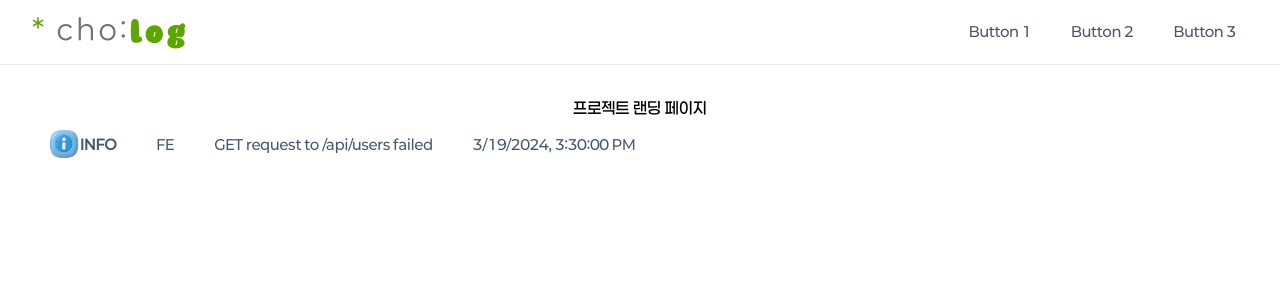
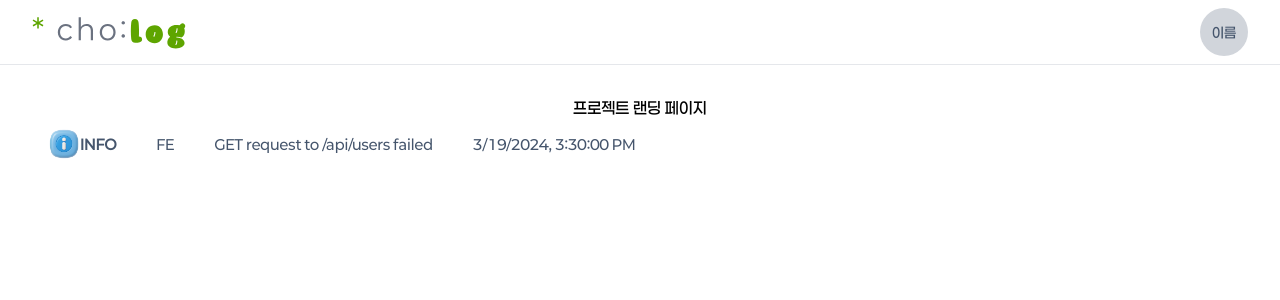
Before and after one commit to SIM-GYUBIN/CHOLOG, a React (Vite) app in the folder frontend/cholog/: page / in a window 1280 px wide. Shown: the top 300 px of the page. Built offline with nearby package versions, Linux system fonts and the light colour scheme.

Commit message:
feat : navigationbar development - 네비게이션바 디벨롭 S12P31B207-81

```diff
--- a/frontend/cholog/src/components/NavigationBar.tsx
+++ b/frontend/cholog/src/components/NavigationBar.tsx
@@ -12,7 +12,7 @@ const NavigationBar = () => {
           {/* Logo on the left with navigation */}
           <div className="flex-shrink-0">
             <button
-              onClick={() => navigate('/')}
+              onClick={() => navigate('/projectlist')}
               className="focus:outline-none cursor-pointer"
             >
               <img src={logo} alt="Cholog logo" className="h-8 mt-2" />
@@ -21,14 +21,8 @@ const NavigationBar = () => {
 
           {/* Buttons on the right */}
           <div className="flex space-x-4">
-            <button className="text-gray-600 hover:text-gray-900 px-3 py-2 rounded-md text-sm font-medium">
-              Button 1
-            </button>
-            <button className="text-gray-600 hover:text-gray-900 px-3 py-2 rounded-md text-sm font-medium">
-              Button 2
-            </button>
-            <button className="text-gray-600 hover:text-gray-900 px-3 py-2 rounded-md text-sm font-medium">
-              Button 3
+            <button className="text-[#45556C] rounded-full text-[14px] bg-[#D1D5DB] font-medium w-12 h-12 flex items-center justify-center">
+              이름
             </button>
           </div>
         </div>
```
